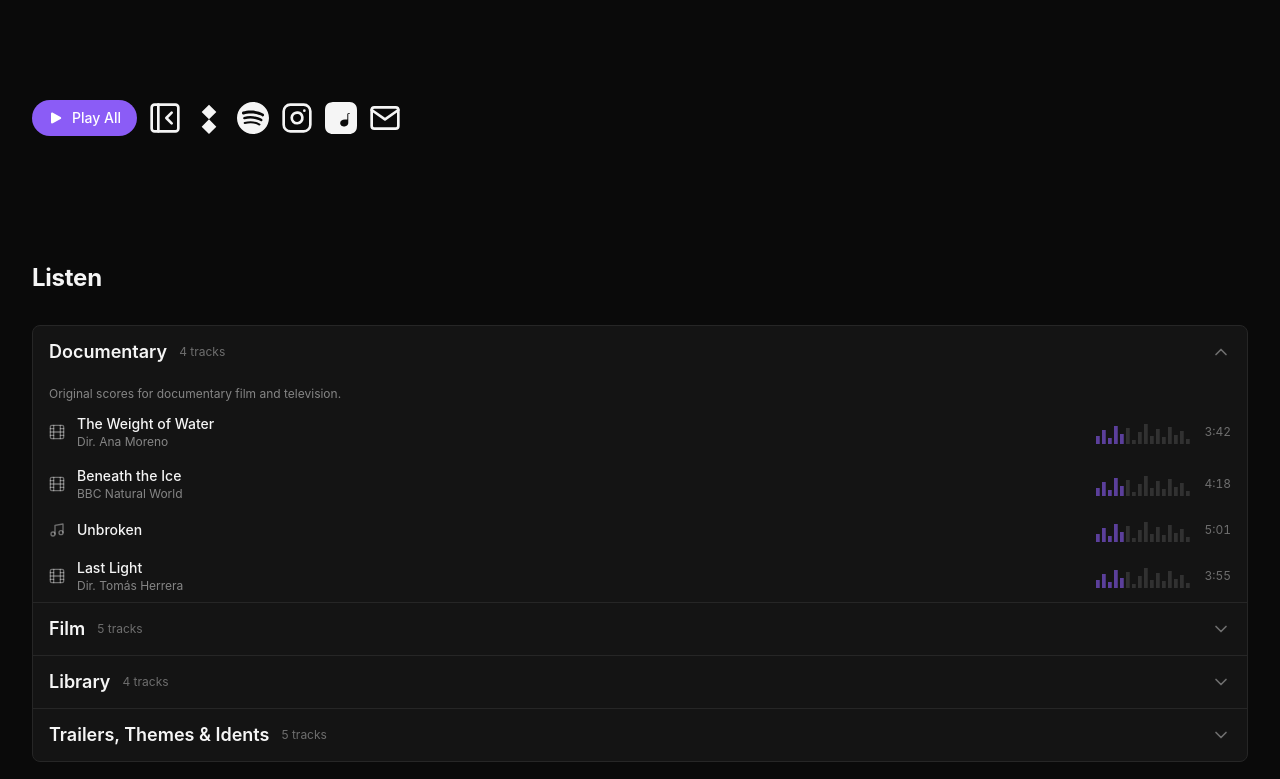
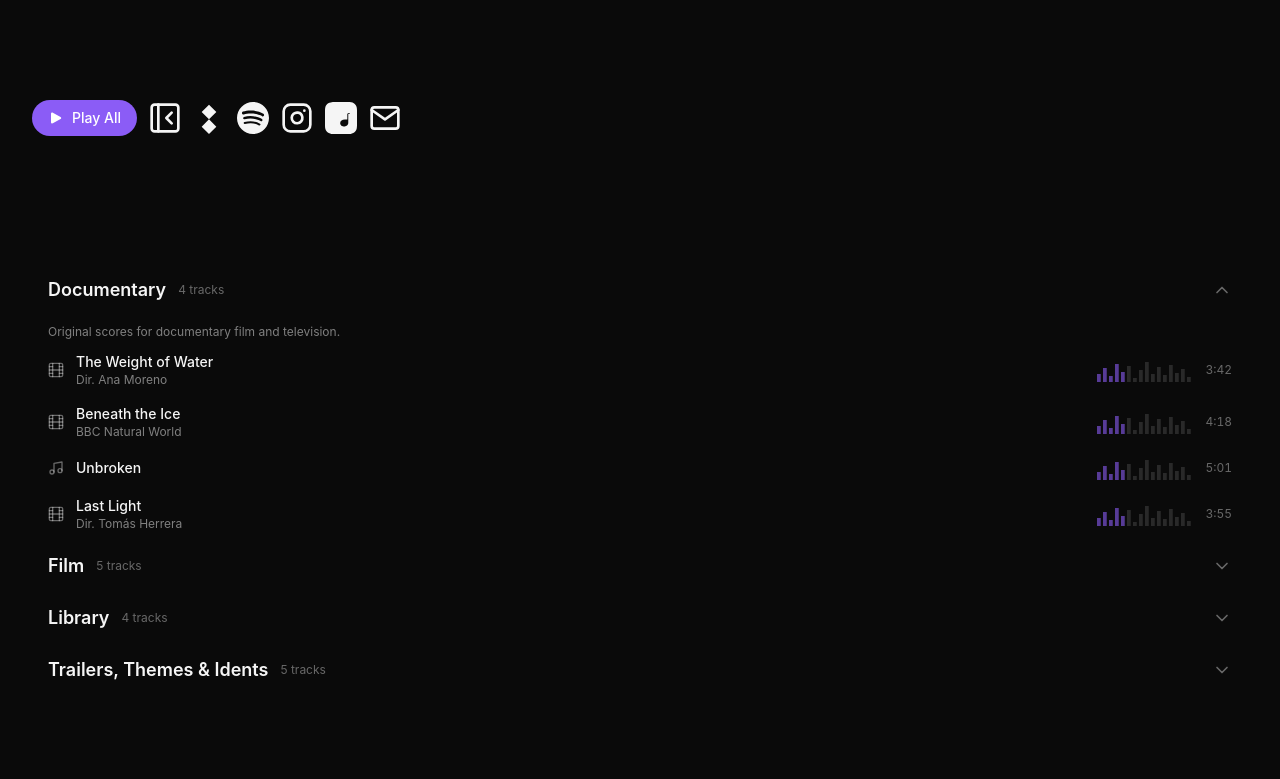
Before and after one commit to philtoms/sam-paul-toms, an Astro site: page / in a window 1280 px wide. Shown: the part 689-1468 px from the top of the page. Built offline with nearby package versions, Linux system fonts and the light colour scheme; Astro itself is replaced by a stand-in of ours.

Commit message:
feat(KB-021): strip heading from home page and remove accordion styling
- Remove Listen heading from home page (index.astro)
- Remove background, border, and border-radius styles from PlaylistAccordion.css
- Add test verifying no background/border/radius styles on accordion

```diff
--- a/src/components/PlaylistAccordion.css
+++ b/src/components/PlaylistAccordion.css
@@ -2,18 +2,7 @@
 
 .playlist-accordion {
   width: 100%;
-  border: 1px solid var(--color-border);
-  border-radius: var(--radius-lg);
   overflow: hidden;
-  background-color: var(--color-bg-elevated);
-}
-
-.accordion-section {
-  border-bottom: 1px solid var(--color-border);
-}
-
-.accordion-section:last-child {
-  border-bottom: none;
 }
 
 .accordion-header {
--- a/src/pages/index.astro
+++ b/src/pages/index.astro
@@ -88,7 +88,6 @@ const bioSummary = "Sam is a multidisciplinary artist and producer based in the
     {/* Playlist Accordion */}
     <section class="section">
       <div class="container max-w-3xl">
-        <h2 class="heading-2 mb-8">Listen</h2>
         <PlaylistAccordion
           client:load
           sections={sections}
--- a/tests/front-page/PlaylistAccordion.test.tsx
+++ b/tests/front-page/PlaylistAccordion.test.tsx
@@ -163,4 +163,19 @@ describe('PlaylistAccordion', () => {
     // Now Film should be the only open section
     expect(screen.getByText('The Crossing')).toBeTruthy();
   });
+
+  it('playlist-accordion has no background, border, or border-radius inline styles', () => {
+    const { container } = render(
+      <PlaylistAccordion sections={mockSections} playableTracksMap={mockPlayableTracksMap} />,
+    );
+
+    const accordion = container.querySelector('.playlist-accordion') as HTMLElement;
+    expect(accordion).toBeTruthy();
+
+    const style = accordion.style;
+    // These CSS properties should NOT be set as inline styles on the element
+    expect(style.backgroundColor).toBe('');
+    expect(style.border).toBe('');
+    expect(style.borderRadius).toBe('');
+  });
 });
```
